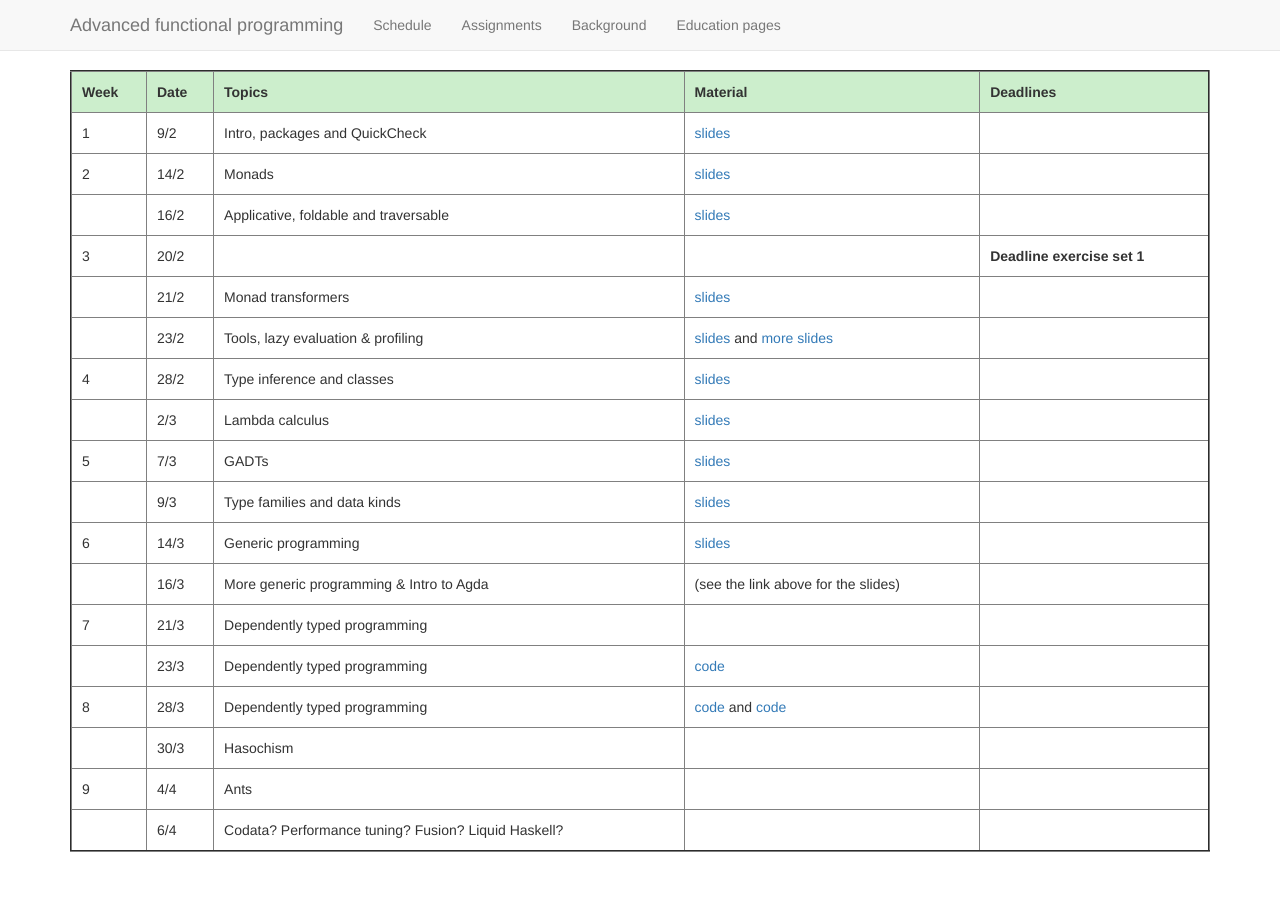
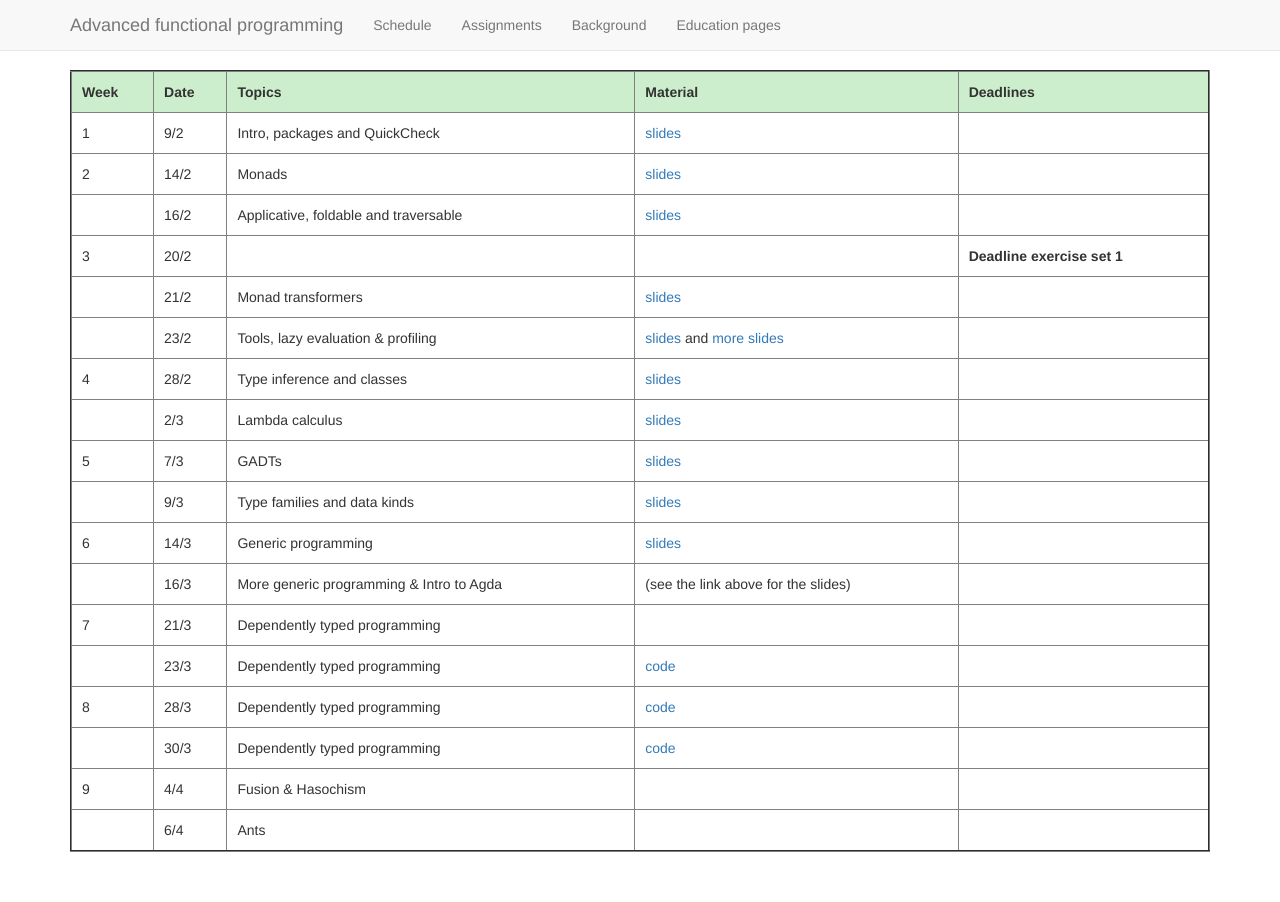
Before and after one commit to ruuda/2017-AFP, a Jekyll site: the page built from schedule.html, in a window 1280 px wide. Built offline with Jekyll 4.4.1, drawn with Linux system fonts in a browser that asks for light colours; nearby versions of some CDN libraries.

Commit message:
Updated schedule.

```diff
--- a/schedule.html
+++ b/schedule.html
@@ -194,7 +194,7 @@ layout: default
 
       <td>Dependently typed programming</td>
 
-      <td><a href="slides/Demo2.html">code</a> and  <a href="slides/Demo3.html">code</a></td>
+      <td><a href="slides/Demo2.html">code</a></td>
 
       <td></td>
     </tr>
@@ -204,9 +204,9 @@ layout: default
 
       <td>30/3</td>
 
-      <td>Hasochism</td>
+      <td>Dependently typed programming</td>
 
-      <td></td>
+      <td><a href="slides/Demo3.html">code</a></td>
 
       <td></td>
     </tr>
@@ -228,7 +228,7 @@ layout: default
 
       <td>6/4</td>
 
-      <td>Codata? Performance tuning? Fusion? Liquid Haskell?</td>
+      <td>Ants</td>
 
       <td></td>
 
```
Also changed, not shown: other parts of schedule.html (+1 -1 lines).
